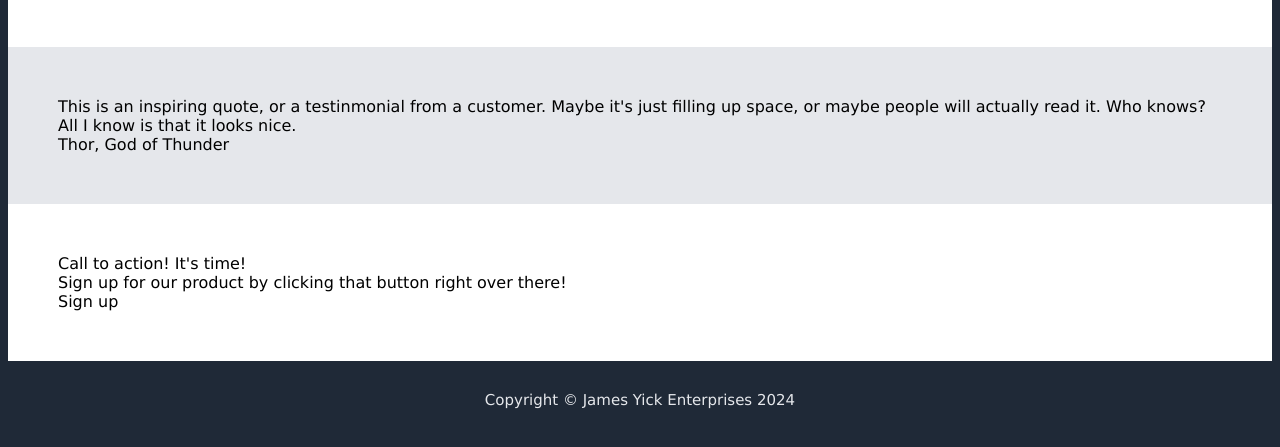
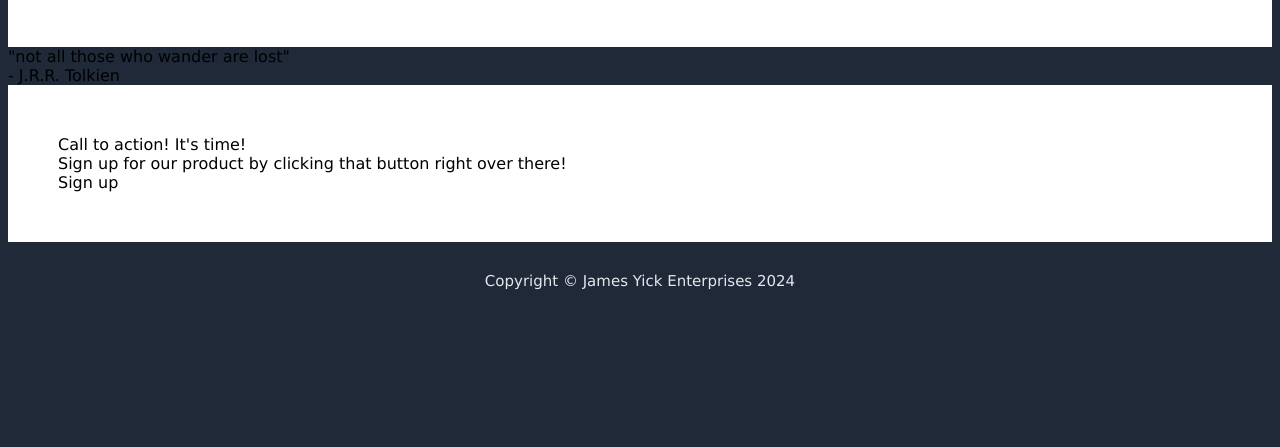
Before and after one commit to jyickwelcome/landing-page-project, a plain HTML site: page index.html in a window 1280 px wide. Shown: the part 989-1436 px from the top of the page. After the commit the page ends 1317 px from the top, so only its background shows below. Drawn offline with Linux system fonts and the light colour scheme.

Commit message:
completed quote section

```diff
--- a/index.html
+++ b/index.html
@@ -45,9 +45,11 @@
             </div>
         </div>
     </div>
-    <div class="testimonial-section">
-        <div class="testimonial-quote">This is an inspiring quote, or a testinmonial from a customer. Maybe it's just filling up space, or maybe people will actually read it. Who knows? All I know is that it looks nice.</div>
-        <div class="testimonial-citation">Thor, God of Thunder</div>
+    <div class="quote-section">
+        <div class="quote-container">
+            <div class="quote">"not all those who wander are lost"</div>
+            <div class="citation">- J.R.R. Tolkien</div>
+        </div>
     </div>
     <div class="cta-section">
         <div class="cta-box">
```
